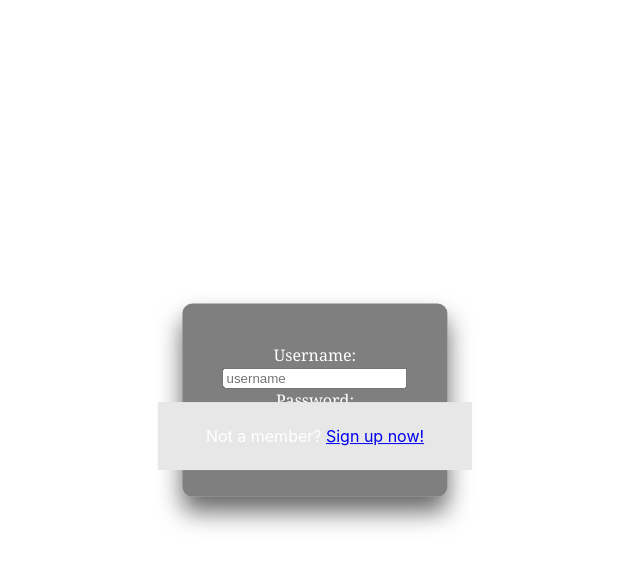
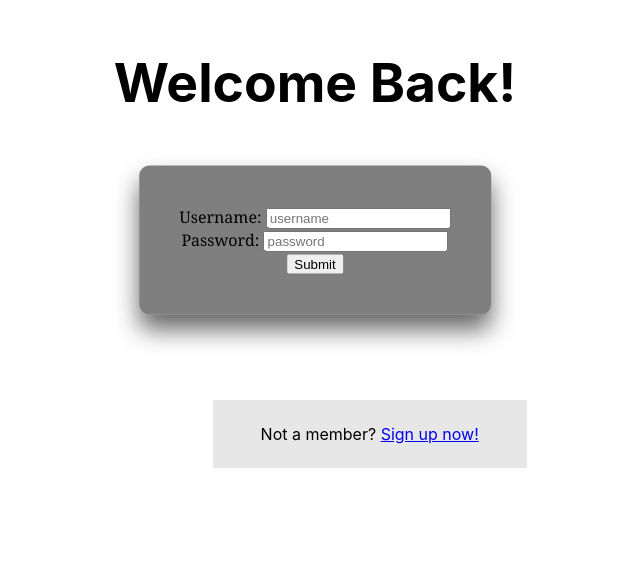
Before and after one commit to riannacastro/first-store-frontend, a React (Create React App) app: page /signin in a window 1280 px wide. Shown: the top 566 px of the page, without its empty margins (325-965 px from the left). Built offline with nearby package versions, Linux system fonts and the light colour scheme.

Commit message:
fixed css for signin

```diff
--- a/src/components/user/Signin.js
+++ b/src/components/user/Signin.js
@@ -11,7 +11,9 @@ export default class Login extends Component {
     render() {
         return (
             <div className='signin'>
+                <div className='signin-header'>
                     <h1>Welcome Back!</h1>
+                    </div>
                 <form id="signin-form" onSubmit={this.handleSubmit}>
                     <label>Username: </label>
                     <input type="text" name="username" onChange={this.handleChange} value={this.state.username} placeholder='username' required/>
--- a/src/css/HomePage.css
+++ b/src/css/HomePage.css
@@ -3,7 +3,7 @@
 } */
 
 .homepage-cont {
-    color: white;
+    color: black;
     padding-top: 10%;
     font-size: 18pt;
 }
--- a/src/css/Signin.css
+++ b/src/css/Signin.css
@@ -1,13 +1,17 @@
-.signin {
-    color: white;
+/* .signin {
+    color: black;
     position: absolute;
     left: 50%;
     top: 50%;
     transform: translate(-50%, -50%);
     border: 5px solid #ffffff;
     padding: 90px;
+} */
+
+.signin-header {
+  margin-top: 50px;
+  font-size: 20pt;
 }
-
 
 #signin-form {
     justify-content: space-evenly;
@@ -15,7 +19,7 @@
     position: absolute;
   padding: 40px;
   left: 50%;
-    top: 50%;
+    top: 30%;
   transform: translate(-50%, -50%);
   background: rgba(0,0,0,.5);
   box-sizing: border-box;
@@ -29,9 +33,11 @@
 	background: #e7e7e7;
 	border: none;
 	padding: 1.5rem 3rem;
-	margin: 0px 0px 10px;
+	margin: 0px 0px 0px;
 	font-family: inherit;
 	font-size: inherit;
-	position: relative;
+	position: absolute;
 	display: inline-block;
+  left: 42%;
+  top: 50%;
 }
```
